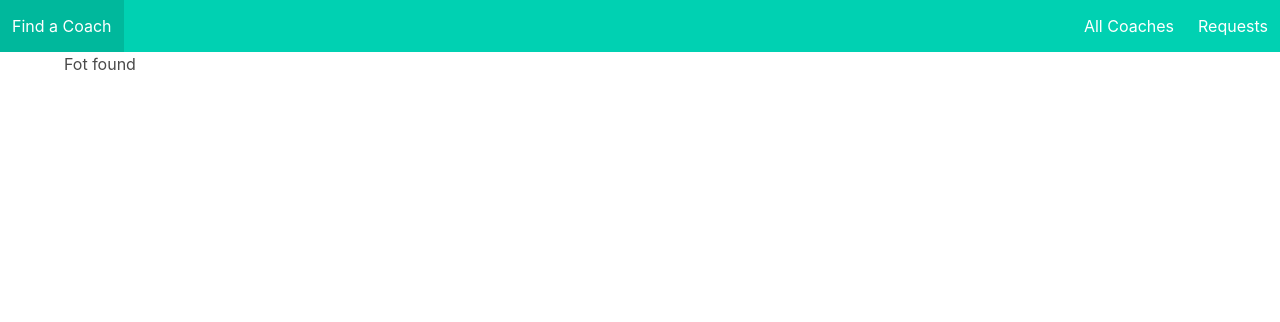
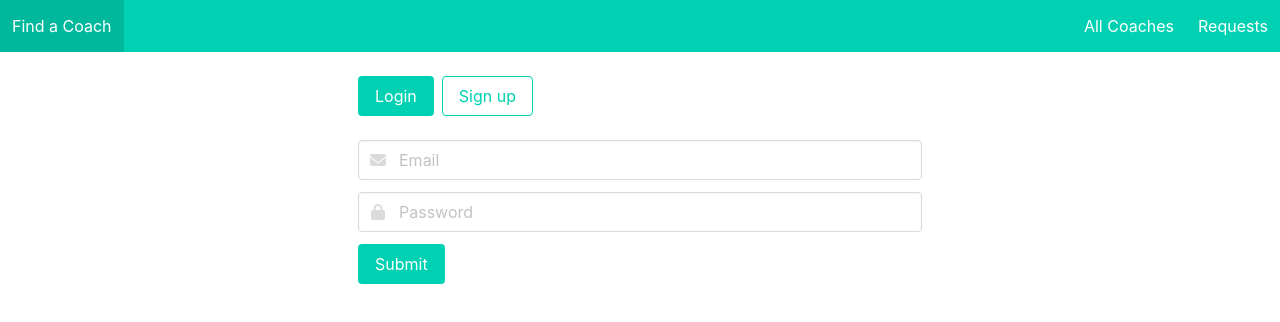
Before and after one commit to michalstaniecko/coach-finder, a Vue app: page /auth in a window 1280 px wide. Shown: the top 322 px of the page. Built offline with nearby package versions, Linux system fonts and the light colour scheme; no server answers.

Commit message:
create login and signup form

```diff
--- a/src/App.vue
+++ b/src/App.vue
@@ -1,31 +1,12 @@
 <script setup lang="ts">
 import TheHeader from "@/components/layout/TheHeader.vue";
-import {useCoachesStore} from "@/stores";
-import {onMounted, ref} from "vue";
 
-const isLoading = ref(false);
-const error = ref<string | null>();
-
-const coachesStore = useCoachesStore();
-
-onMounted(async () => {
-  isLoading.value = true;
-  try {
-    await coachesStore.loadAndSetCoaches();
-  } catch (e) {
-    error.value = (e as Error).message;
-  }
-  isLoading.value = false;
-});
 </script>
 
 <template>
-  <base-dialog v-if="!!error" title="An error occurred!" type="danger">
-    <p>{{ error }}</p>
-  </base-dialog>
   <the-header/>
   <div class="container">
-    <router-view v-if="!isLoading" v-slot="{Component}">
+    <router-view v-slot="{Component}">
       <transition name="fade" mode="out-in">
         <component :is="Component"/>
       </transition>
@@ -49,11 +30,9 @@ onMounted(async () => {
   transform: translateY(30px);
 }
 
+.fade-leave-from,
 .fade-enter-to {
   opacity: 1;
-}
-
-.fade-leave-from {
-  opacity: 1;
+  transform: translateY(0);
 }
 </style>
--- a/src/components/ui/BaseButton.vue
+++ b/src/components/ui/BaseButton.vue
@@ -1,7 +1,7 @@
 <script setup lang="ts">
 const props = defineProps<{
   link?: boolean | false,
-  to?: string | false,
+  to?: string | null,
   mode?: string | null
 }>()
 </script>
--- a/src/router.ts
+++ b/src/router.ts
@@ -5,6 +5,7 @@ import Contact from "@/views/Requests/Contact.vue";
 import Register from "@/views/Coaches/Register.vue";
 import Requests from "@/views/Requests/Requests.vue";
 import NotFound from "@/views/NotFound.vue";
+import UserAuth from "@/views/Auth/UserAuth.vue";
 
 const router = createRouter({
     history: createWebHistory(),
@@ -13,7 +14,7 @@ const router = createRouter({
             path: '/', redirect: '/coaches'
         },
         {
-            path: '/coaches', component: Coaches
+            path: '/coaches', component: Coaches, name: 'coaches'
         },
         {
             path: '/coaches/:id',
@@ -33,6 +34,9 @@ const router = createRouter({
             path: '/requests', component: Requests
         },
         {
+            path: '/auth', component: UserAuth
+        },
+        {
             path: '/:notFound(.*)', component: NotFound
         }
     ]
--- /dev/null
+++ b/src/views/Auth/UserAuth.vue
@@ -0,0 +1,61 @@
+<script setup lang="ts">
+
+import {ref} from "vue";
+
+const email = ref('');
+const password = ref('');
+const formIsValid = ref(true);
+const mode = ref('login');
+
+const submitForm = () => {
+  formIsValid.value = true;
+  if (email.value === '' || !email.value.includes('@') || password.value.length < 6) {
+    formIsValid.value = false;
+    return;
+  }
+}
+
+const switchAuthMode = (value: string) => mode.value = value
+
+const switchButtonMode = (value:string) => `${mode.value !== value && 'is-outlined'} is-primary`
+
+</script>
+
+<template>
+  <base-container>
+    <div class="buttons">
+      <base-button type="button" :mode="switchButtonMode('login')" @click="switchAuthMode('login')">Login</base-button>
+      <base-button type="button" :mode="switchButtonMode('signup')" @click="switchAuthMode('signup')">Sign up</base-button>
+    </div>
+    <form @submit.prevent="submitForm">
+      <div class="field">
+        <p class="control has-icons-left ">
+          <input class="input" v-model.trim="email" type="email" placeholder="Email">
+          <span class="icon is-small is-left">
+      <i class="fas fa-envelope"></i>
+    </span>
+        </p>
+      </div>
+      <div class="field">
+        <p class="control has-icons-left">
+          <input class="input" v-model.trim="password" type="password" placeholder="Password">
+          <span class="icon is-small is-left">
+      <i class="fas fa-lock"></i>
+    </span>
+        </p>
+      </div>
+      <div class="has-text-danger has-background-danger-light notification" v-if="!formIsValid">
+        Please enter a valid email address and password (must be at least 6 characters long)
+      </div>
+      <div class="field">
+        <p class="control">
+          <base-button type="button" mode="is-primary mr-3" @click.prevent="submitForm" >Submit</base-button>
+        </p>
+      </div>
+    </form>
+  </base-container>
+</template>
+
+<style scoped>
+
+</style>
--- a/src/views/NotFound.vue
+++ b/src/views/NotFound.vue
@@ -1,9 +1,17 @@
 <script setup lang="ts">
-
 </script>
 
 <template>
-  <div>Fot found</div>
+  <section>
+    <base-container>
+      <h2 class="title">
+        Page not found
+      </h2>
+      <p>
+        This page could not be found - maybe check out all our <router-link :to="{name: 'coaches'}">coaches</router-link>
+      </p>
+    </base-container>
+  </section>
 </template>
 
 <style scoped>
```
